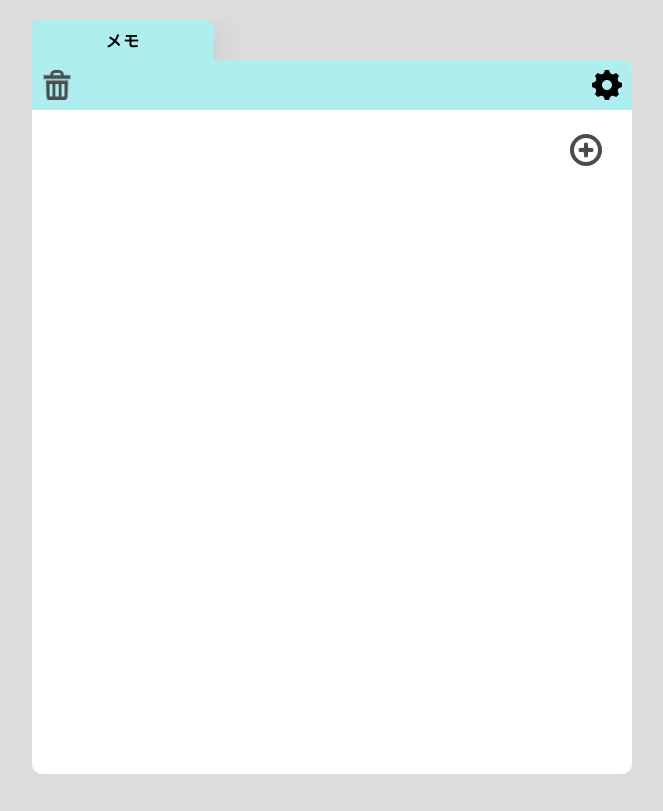
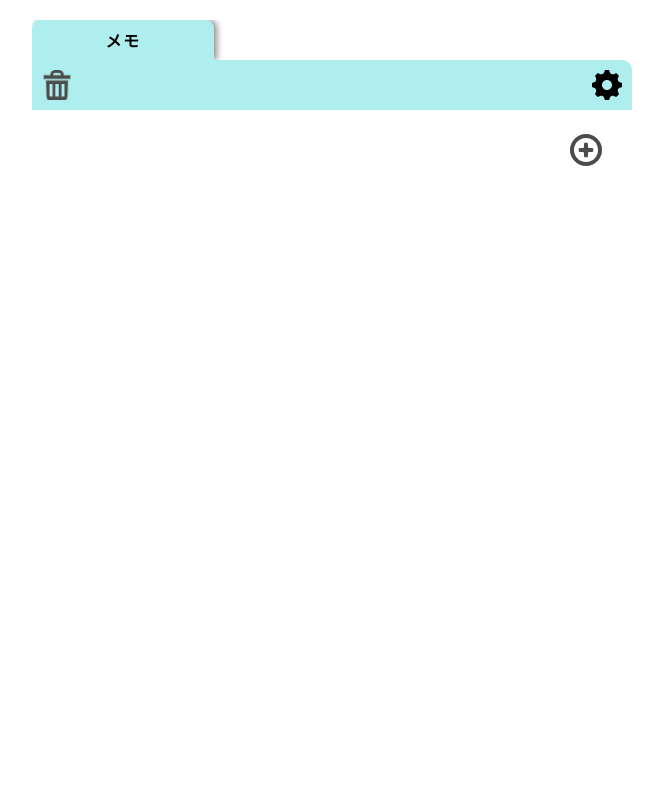
Before and after one commit to fuminaInoue/shopping-memo, a React (Create React App) app: page / in a window 1280 px wide. Shown: the whole page, without its empty margins (308-971 px from the left). Built offline with nearby package versions, Linux system fonts and the light colour scheme.

Commit message:
タブUI調整

```diff
--- a/src/components/molecules/Tab.tsx
+++ b/src/components/molecules/Tab.tsx
@@ -65,7 +65,7 @@ const tabWrapperStyle = css({
 
 const tabStyle = css({
   padding: '8px 16px',
-  boxShadow: 'rgba(100, 100, 111, 0.2) 0px 7px 29px 0px',
+  boxShadow: '3px 0px 6px 0px rgba(0, 0, 0, 0.45)',
   borderBottom: 'none',
   width: '25%',
   textAlign: 'center',
@@ -96,8 +96,8 @@ const notCheckedMarkStyle = css({
   borderRadius: 5,
   padding: 2,
   color: '#fff',
-  width: 20,
-  height: 20,
+  width: 18,
+  height: 18,
   display: 'flex',
   alignItems: 'center',
   justifyContent: 'center',
--- a/src/index.css
+++ b/src/index.css
@@ -8,7 +8,7 @@ body {
   overflow: hidden;
   max-width: 600px;
   margin: 0 auto;
-  background-color: #dcdcdc;
+  background-color: transparent;
   border-radius: 10px;
 }
 
```
